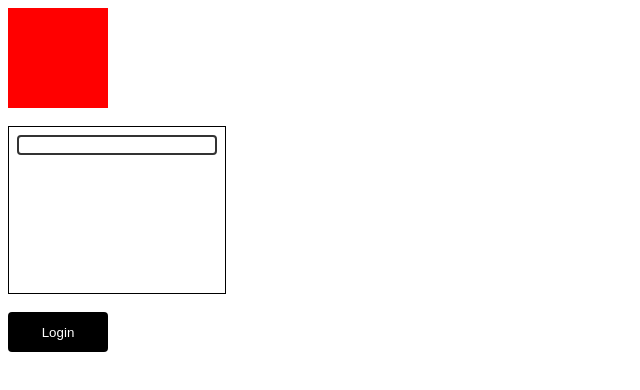
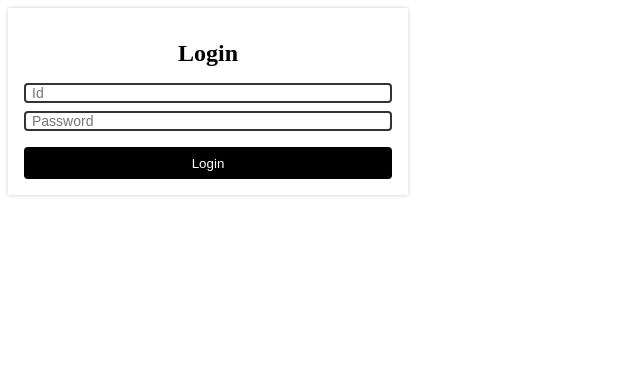
Before and after one commit to MyeonghoonNam/custom-component-hook, a React (Create React App) app: page / in a window 1280 px wide. Shown: the top 390 px of the page, without its empty margins (0-640 px from the left). Built offline with nearby package versions, Linux system fonts and the light colour scheme.

Commit message:
[Feature/#3] LoginForm 컴포넌트 구현 (#12)
* feat #3: LoginForm 컴포넌트 렌더링 구현

* feat #3: LoginForm 컴포넌트 스토리북 구현

```diff
--- a/src/App.tsx
+++ b/src/App.tsx
@@ -1,32 +1,9 @@
-import Box from '@components/Box';
-import Input from '@components/Input';
-import Button from '@components/Button';
-import React from 'react';
+import LoginForm from '@components/LoginForm';
 
 function App() {
-	const handleClick = (e: React.MouseEvent<HTMLButtonElement>) => {
-		e.preventDefault();
-		console.log('button click');
-	};
-
 	return (
 		<div>
-			<Box />
-			<br />
-			<div
-				style={{
-					width: '200px',
-					height: '150px',
-					padding: '8px',
-					border: '1px solid black',
-				}}
-			>
-				<Input type="text" width="100%" height="20px" />
-			</div>
-			<br />
-			<Button width="100px" height="40px" onClick={handleClick}>
-				Login
-			</Button>
+			<LoginForm />
 		</div>
 	);
 }
--- /dev/null
+++ b/src/components/LoginForm.tsx
@@ -0,0 +1,49 @@
+import styled from '@emotion/styled';
+import Input from './Input';
+import Button from './Button';
+
+const Container = styled.form`
+	width: 400px;
+	padding: 16px;
+	background-color: white;
+	box-shadow: 0 0 4px rgba(0, 0, 0, 0.2);
+	box-sizing: border-box;
+`;
+
+const Title = styled.h1`
+	font-size: 24px;
+	text-align: center;
+`;
+
+function LoginForm() {
+	return (
+		<Container>
+			<Title>Login</Title>
+			<Input
+				type="text"
+				width="100%"
+				height="20px"
+				name="id"
+				placeholder="Id"
+			/>
+			<Input
+				type="password"
+				width="100%"
+				height="20px"
+				name="password"
+				placeholder="Password"
+				style={{ marginTop: '8px' }}
+			/>
+			<Button
+				type="submit"
+				width="100%"
+				height="32px"
+				style={{ marginTop: '16px' }}
+			>
+				Login
+			</Button>
+		</Container>
+	);
+}
+
+export default LoginForm;
```
Also changed, not shown: 1 other file (tests, documents, lock files or other folders).
